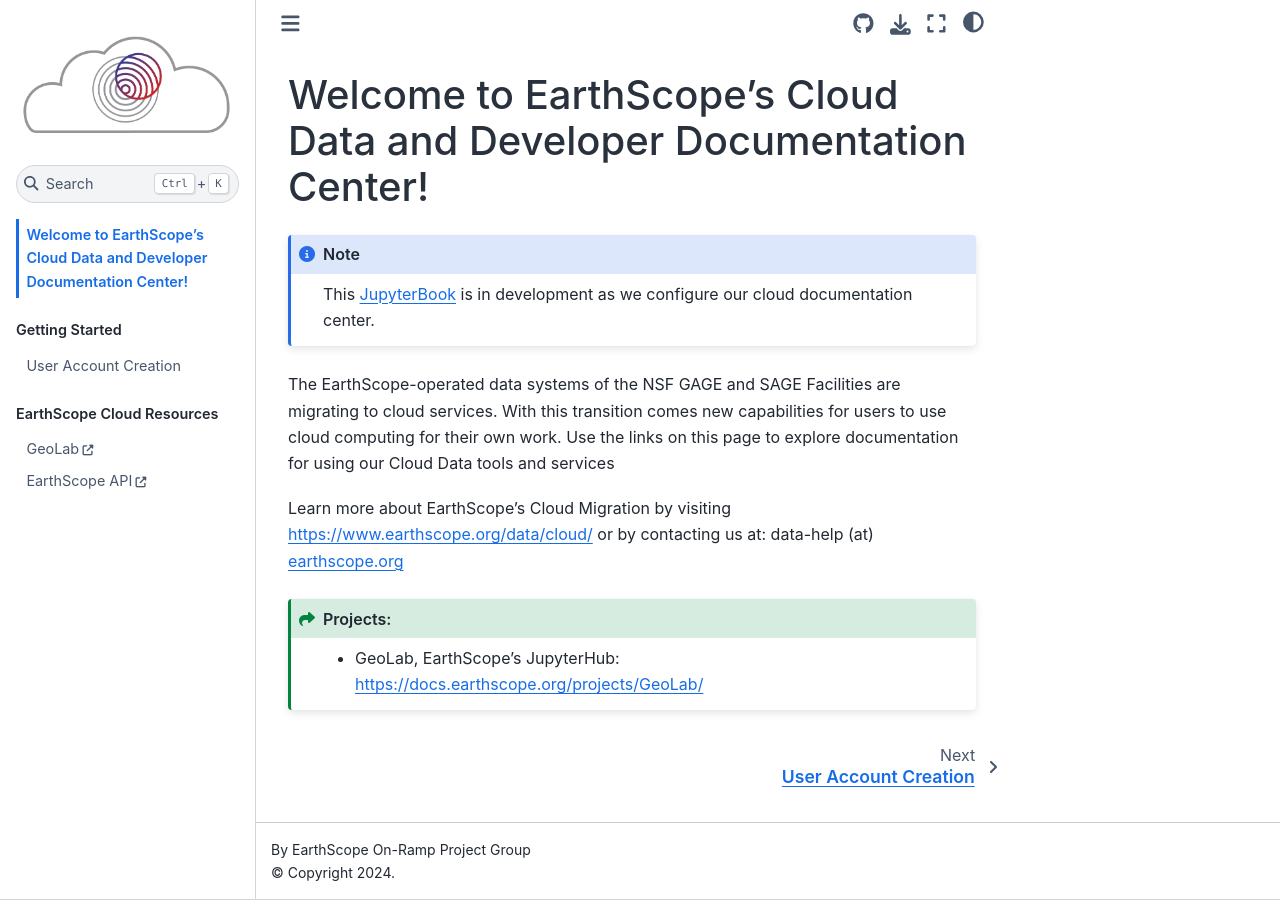
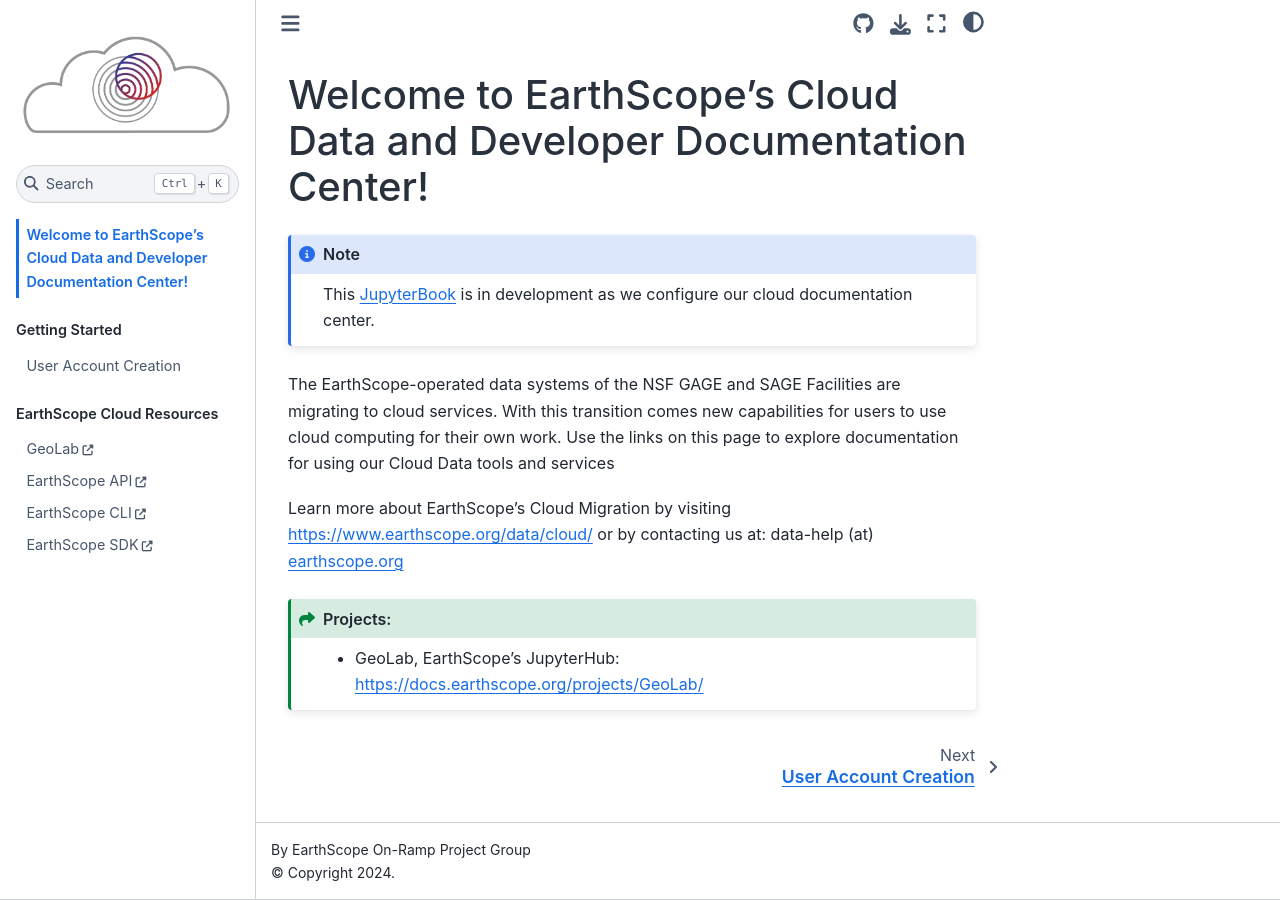
Before and after one commit to EarthScope/CloudDocs, a Jupyter Book: the page built from intro.md, in a window 1280 px wide. Built offline with Jupyter Book 1.0.4 settings and Sphinx 7.4.7 and the Sphinx Book theme 1.1.4, drawn with Linux system fonts in a browser that asks for light colours.

Commit message:
Update _toc.yml

```diff
--- a/_toc.yml
+++ b/_toc.yml
@@ -9,9 +9,11 @@
   - file: content/user_account
 - caption: EarthScope Cloud Resources
   chapters:
-  - url: https://docs.earthscope.org/projects/GeoLab/
+  - url: https://docs.earthscope.org/projects/GeoLab
     title: GeoLab
-  # - url: https://docs.earthscope.org/projects/SDK-beta/
-  #   title: SDK-beta
-  - url: https://docs.earthscope.org/projects/API/
+  - url: https://docs.earthscope.org/projects/API
     title: EarthScope API
+  - url: https://docs.earthscope.org/projects/CLI
+    title: EarthScope CLI
+  - url: https://docs.earthscope.org/projects/SDK
+    title: EarthScope SDK
```
